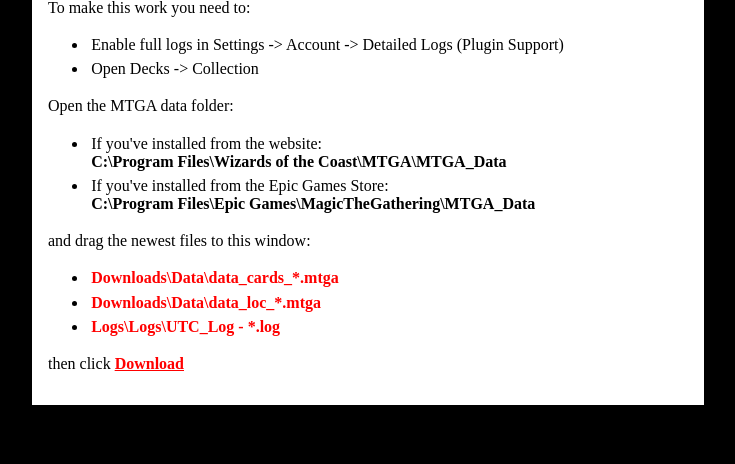
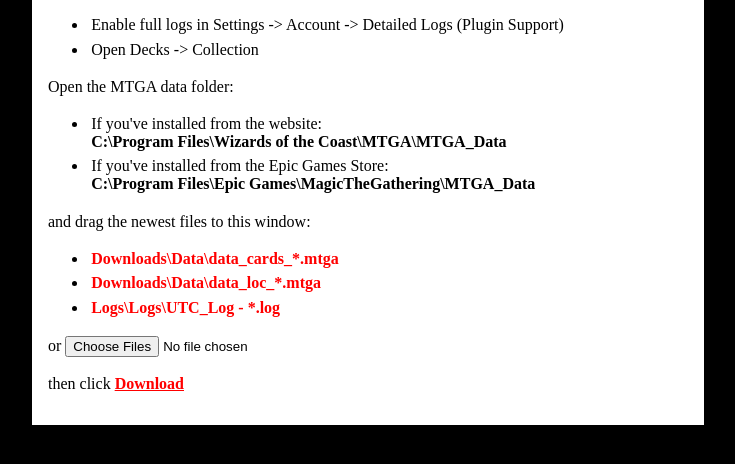
Before and after one commit to sgreenlay/MTGA, a website: page index.html in a window 1280 px wide. Shown: the part 246-710 px from the top of the page, without its empty margins (272-1007 px from the left). Drawn offline with Linux system fonts and the light colour scheme.

Commit message:
Add file upload

```diff
--- a/index.html
+++ b/index.html
@@ -1,7 +1,7 @@
 <html>
 
 <head>
-    <title>Test</title>
+    <title>MTGA Card Exporter</title>
     <style>
         html,body {
             margin: 0;
@@ -67,6 +67,7 @@
                             <span id="found_data_logs" style="color: red"><b>Logs\Logs\UTC_Log - *.log</b></span>
                         </li>
                     </ul>
+                    or <input type="file" multiple="multiple" id="file" onChange="handleFile(event)"></input><br/><br/>
                     then click <a id="can_download" href="#" style="color: red" onclick="downloadCards()"><b>Download</b></a>
                 </p>
             </p>
@@ -129,6 +130,54 @@
             }
         }
 
+        async function handleFile(ev) {
+            ev.preventDefault();
+
+            const files = ev.target.files;
+            for (var i = 0; i < files.length; i++) {
+                const file = files[i];
+
+                if (file.name.startsWith("data_cards_") && file.name.endsWith(".mtga")) {
+                    var reader = new FileReader();
+                    reader.onload = (e) => {
+                        data_cards = e.target.result;
+                        if (data_cards.length > 0) {
+                            document.getElementById("found_data_cards").style.color = "green";
+                        }
+                        if (data_cards.length > 0 && data_loc.length > 0 && data_logs.length > 0) {
+                            document.getElementById("can_download").style.color = "green";
+                        }
+                    };
+                    reader.readAsText(file);
+                } else if (file.name.startsWith("data_loc_") && file.name.endsWith(".mtga")) {
+                    var reader = new FileReader();
+                    reader.onload = (e) => {
+                        data_loc = e.target.result;
+                        if (data_loc.length > 0) {
+                            document.getElementById("found_data_loc").style.color = "green";
+                        }
+                        if (data_cards.length > 0 && data_loc.length > 0 && data_logs.length > 0) {
+                            document.getElementById("can_download").style.color = "green";
+                        }
+                    };
+                    reader.readAsText(file);
+                } else if (file.name.endsWith(".log")) {
+                    var reader = new FileReader();
+                    reader.onload = (e) => {
+                        data_logs = e.target.result;
+                        if (data_logs.length > 0) {
+                            document.getElementById("found_data_logs").style.color = "green";
+                        }
+                        if (data_cards.length > 0 && data_loc.length > 0 && data_logs.length > 0) {
+                            document.getElementById("can_download").style.color = "green";
+                        }
+                    };
+                    reader.readAsText(file);
+                }
+            }
+            ev.target.value = "";
+        }
+
         function downloadCards() {
             if (data_cards.length > 0 && data_loc.length > 0 && data_logs.length > 0) {
                 const cardDb = mtga.getCardDatabase(data_loc, data_cards);
```
